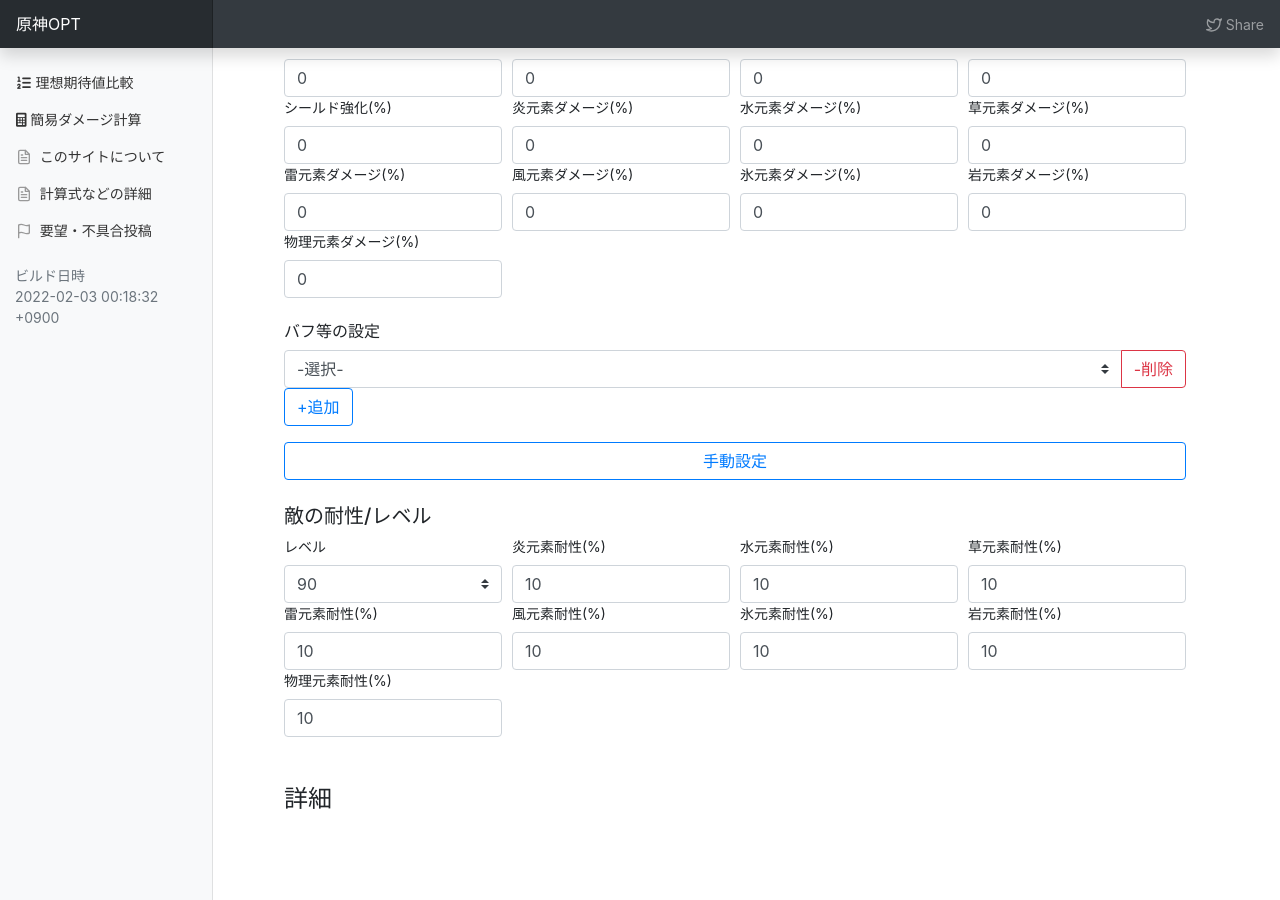
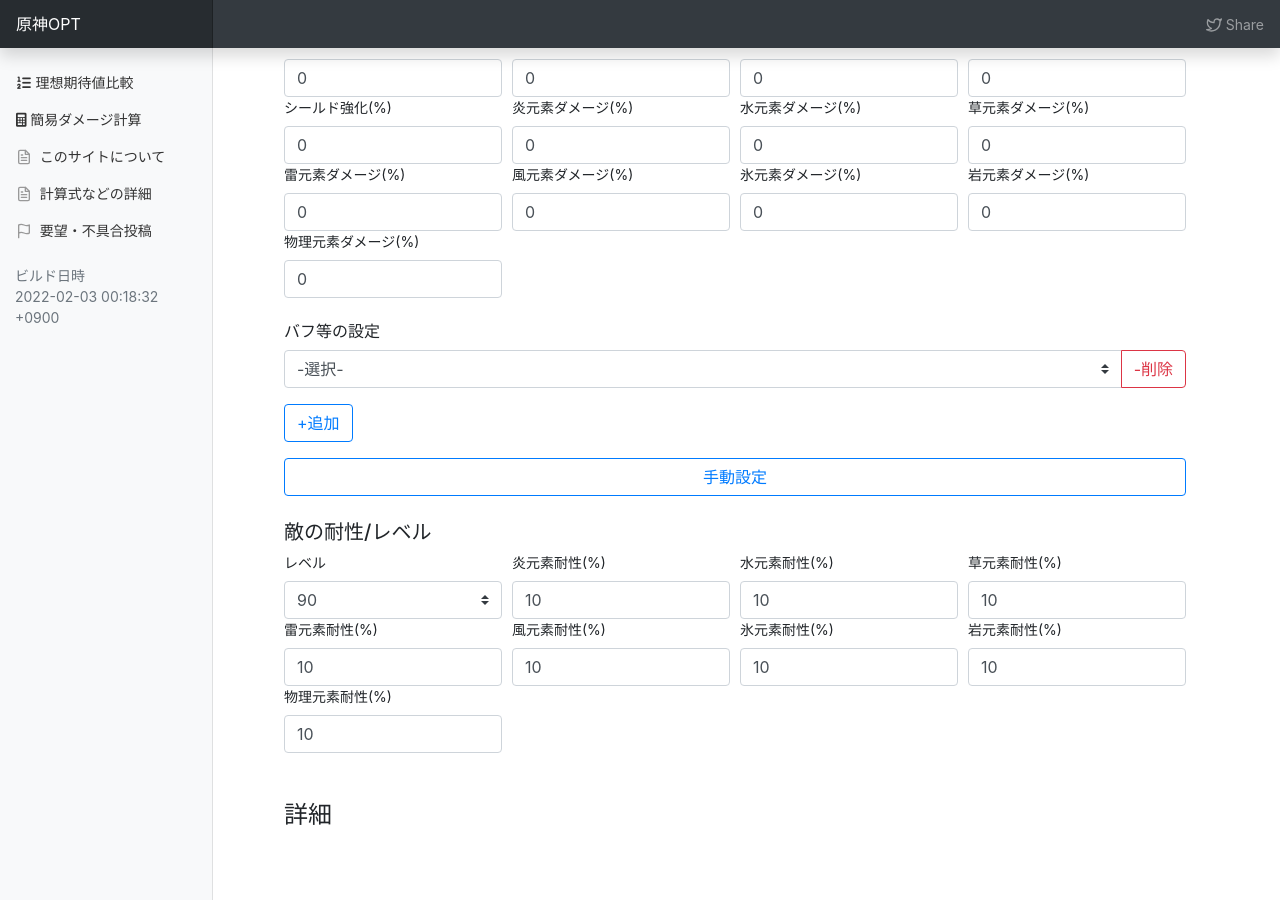
Before and after one commit to k3kaimu/genshinopt, a Jekyll site: the page built from calc.html, in a window 1280 px wide and 900 px high, scrolled down 638 px. Built offline with Jekyll 4.4.1, drawn with Linux system fonts in a browser that asks for light colours; nearby versions of some CDN libraries.

Commit message:
fix buff setting view

```diff
--- a/_includes/ui/external_buff_setting.html
+++ b/_includes/ui/external_buff_setting.html
@@ -1,5 +1,6 @@
 <div class="mb-3">
   <div data-bind='foreach: {data: selectedBuffList, as: "buffItem"}'>
+    <div class="mb-3">
       <div class="input-group">
         <select data-bind="options: $parent.buffEffects,
                     optionsText: function(o) { return o.label; },
@@ -12,6 +13,7 @@
       <div class="row" data-bind="foreach: buffItem.viewModel().viewHTMLList(`{{ include.target_from_root }}.selectedBuffList()[${buffItemIndex()}].viewModel()`)">
         <div class="col-lg-6">
           <div data-bind="htmlWithBinding: $data"></div>
+        </div>
       </div>
     </div>
   </div>
```
Lines whose indentation alone changed are shown as unchanged.
